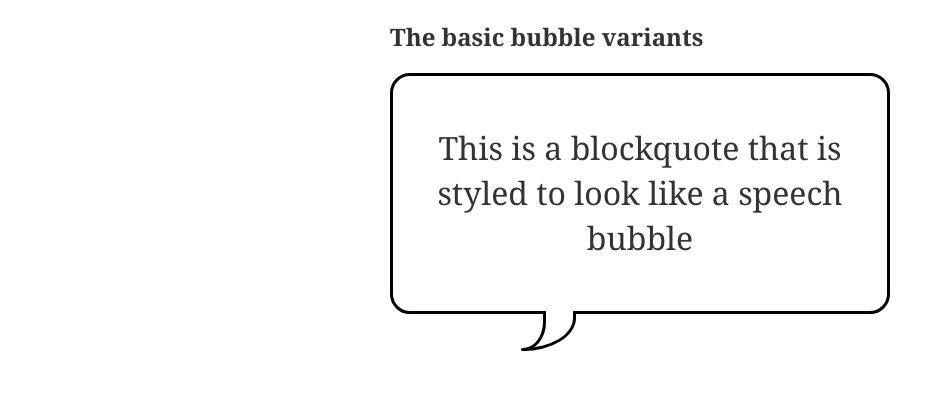
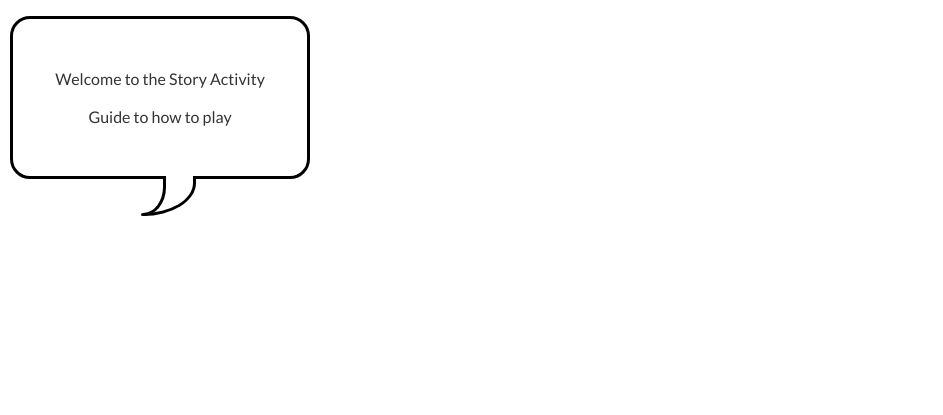
Before and after one commit to goatandsheep/art-gallery, a plain HTML site: page sample.html in a window 1280 px wide. Shown: the whole page, without its empty margins (0-943 px from the left). Drawn offline with Linux system fonts and the light colour scheme.

Commit message:
Move speech bubble to left & format

```diff
--- a/default.css
+++ b/default.css
@@ -2,7 +2,7 @@
 body {
   padding:0;
   margin:0;
-  font:1em/1.4 Cambria, Georgia, sans-serif;
+  font-family:'Lato', "Helvetica Neue", sans-serif;
   color:#333;
   background:#fff;
 }
@@ -35,9 +35,9 @@ a:visited:active {
 }
 
 #container {
-  width:500px;
-  padding:0 0 50px;
-  margin:0 auto;
+  width:300px;
+  padding:0 0 10px;
+  margin:10px;
 }
 
 p {
@@ -50,7 +50,7 @@ blockquote {
 
 blockquote p {
   margin:0;
-  font-size:2em;
+  font-size:1em;
 }
 
 .follow {
--- a/sample.html
+++ b/sample.html
@@ -2,6 +2,7 @@
 <!-- saved from url=(0057)http://nicolasgallagher.com/pure-css-speech-bubbles/demo/ -->
 <html lang="en"><head><meta http-equiv="Content-Type" content="text/html; charset=UTF-8">
   <meta charset="utf-8">
+  <link href='https://fonts.googleapis.com/css?family=Lato:300,400,700,900' rel='stylesheet' type='text/css' />
   <title>Art on the Brain: Questions</title>
   <meta name="description" content="Questions about art.">
   <link rel="stylesheet" href="default.css">
@@ -13,10 +14,11 @@
   <div id="container">
 
     <div class="content">
-      <h2>The basic bubble variants</h2>
 
       <blockquote class="rectangle-speech-border">
-        <p>This is a blockquote that is styled to look like a speech bubble</p>
+        <p>Welcome to the Story Activity<br> <br/></p>
+
+        <p>Guide to how to play</p>
       </blockquote>
     </div>
 
```
